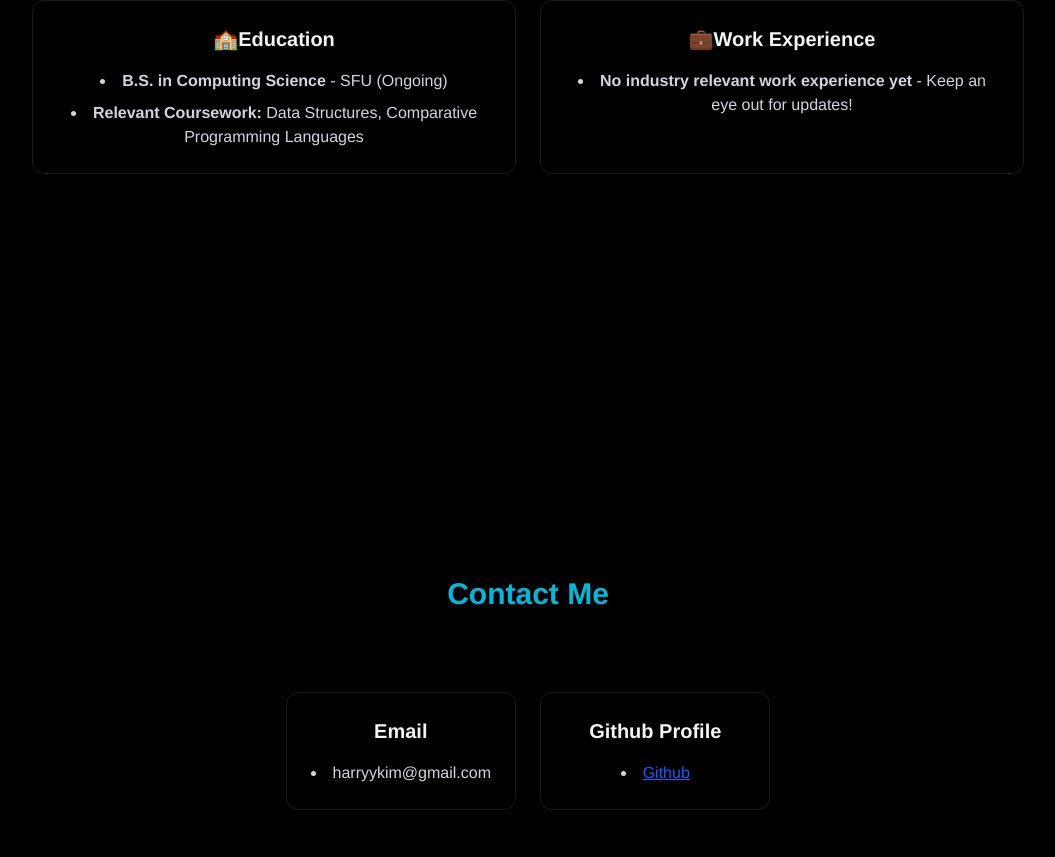
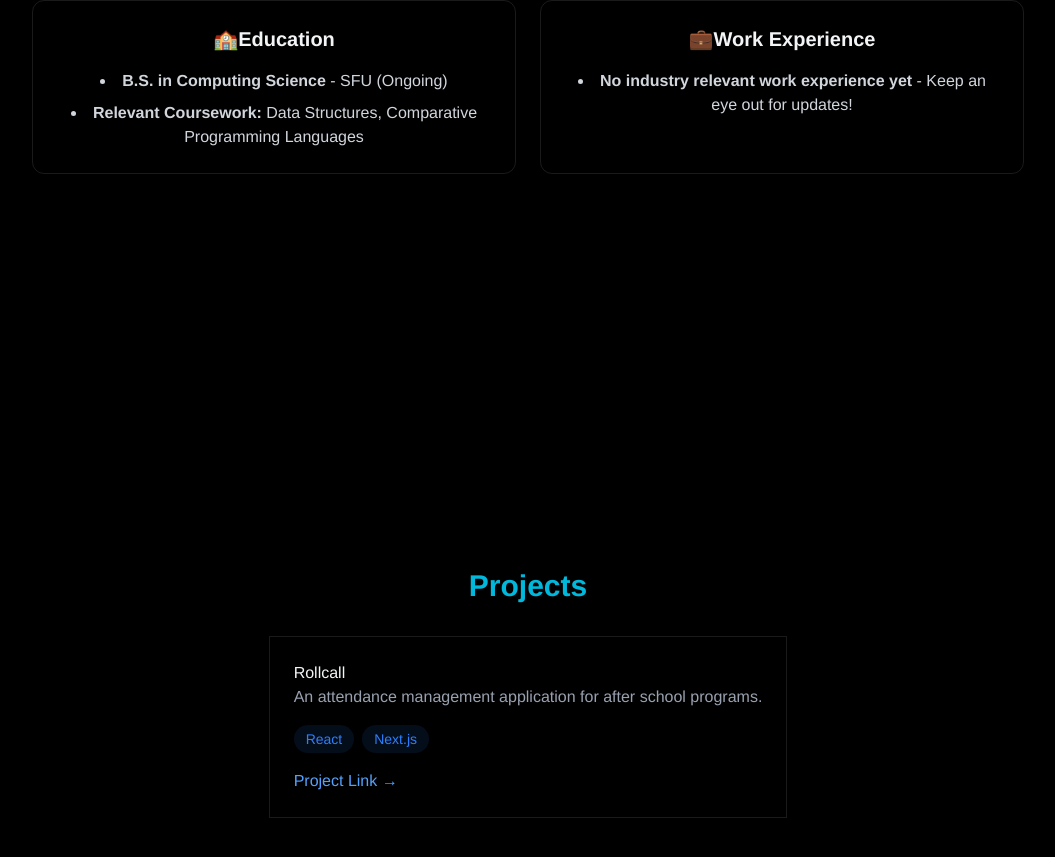
Before and after one commit to harryykim/harryykim.github.io, a React (Vite) app: page / in a window 1280 px wide. Shown: the part 1307-2164 px from the top of the page, without its empty margins (112-1167 px from the left). Built offline with nearby package versions, Linux system fonts and the light colour scheme.

Commit message:
Added project section with RollCall project

```diff
--- a/src/App.jsx
+++ b/src/App.jsx
@@ -7,6 +7,7 @@ import { Navbar } from './components/NavBar'
 import { Home } from './components/sections/Home'
 import { Contacts } from './components/sections/Contacts'
 import { About } from './components/sections/About'
+import { Projects } from './components/sections/Projects'
 
 function App() {
   return (
@@ -15,6 +16,7 @@ function App() {
           <Navbar />
           <Home />
           <About />
+          <Projects />
           <Contacts />
         </div>
     </>
--- a/src/components/sections/Projects.jsx
+++ b/src/components/sections/Projects.jsx
@@ -0,0 +1,33 @@
+
+
+export const Projects = () => {
+
+    return <section id="projects" className="min-h-screen flex items-center justify-center py-20">
+
+        <div className="max-w-3xl mx-auto px-4">
+            <h1 className="text-3xl font-bold mb-8 text-cyan-500 text-center">Projects</h1>
+            <div className="p-6 border rounded-border border-white/10 hover:-translate-y-1 hover:border-blue-500/30 hover:shadow[0_2px_8px_rgba(59,130,2246,0.2)]">
+                <h3>Rollcall</h3>
+                <p className="text-gray-400 mb-4">
+                    An attendance management application for after school programs.
+                </p>
+                <div className="flex flex-wrap gap-2 mb-4">
+                    {["React", "Next.js"].map((tech,key) =>(
+                        <span
+                            key={key}
+                            className="bg-blue-500/10 text-blue-500 py-1 px-3 rounded-full text-sm
+                                   hover:bg-blue-500/20 hover:shadow-[0_2px_8px_rgba(59,130,246,0.1)] transition-all">
+                            {tech}
+                        </span>
+                    ))}
+                </div>
+                <div className="flex justify-between items-center">
+                    <a href="https://final-project-20-waves.vercel.app/login"
+                    className="text-blue-400 hover:text-blue-300 transition-colors">
+                        Project Link →
+                    </a>
+                </div>
+            </div>
+        </div>
+    </section>
+}
```
